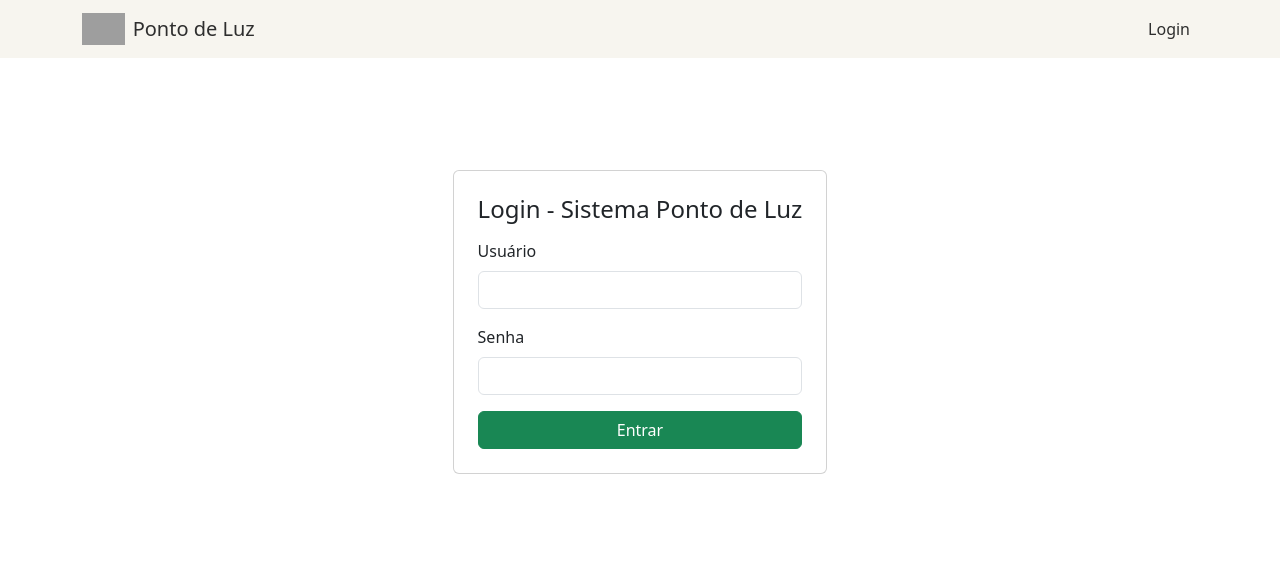
After one commit to eBachtold/PontoDeLuz, a Flask app: page /login in a window 1280 px wide. The commit adds this page. Shown: the top 561 px of the page. Run offline with Flask 3, Linux system fonts and the light colour scheme; grey boxes are pictures that could not be loaded.

Commit message:
adiciona usuários

```diff
--- a/app.py
+++ b/app.py
@@ -1,16 +1,23 @@
-from flask import Flask, render_template, request, redirect, url_for
+from flask import Flask, render_template, request, redirect, url_for, flash, session
 from sqlalchemy import create_engine, text
 import os
 from dotenv import load_dotenv
 from decimal import Decimal
 from flask import flash, redirect, url_for, render_template, request
+from functools import wraps
 
 load_dotenv()
+
+
 
 
 app = Flask(__name__)
 app.secret_key = os.environ.get("SECRET_KEY", "fallback-chave-local") #Chave para usar na rede
 #app.secret_key = "chave-muito-secreta-e-grande-123"  # chave para usar localmente para testes
+
+# Usuário 'fixo' só pra começar (pode pegar de env depois)
+app.config["LOGIN_USER"] = "admin"
+app.config["LOGIN_PASS"] = "1234"
 
 # Conexão com Supabase
 DATABASE_URL = os.getenv("DATABASE_URL")
@@ -28,10 +35,51 @@ def home():
     return render_template("home.html")
 
 # ------------------------
+# DECORADOR
+# ------------------------
+def login_required(view_func):
+    @wraps(view_func)
+    def wrapper(*args, **kwargs):
+        if not session.get("usuario_logado"):
+            flash("Faça login para acessar o sistema.", "warning")
+            return redirect(url_for("login"))
+        return view_func(*args, **kwargs)
+    return wrapper
+
+# ------------------------
+# LOGIN E LOGOUT
+# ------------------------
+
+@app.route("/login", methods=["GET", "POST"])
+def login():
+    if request.method == "POST":
+        usuario = request.form.get("usuario", "").strip()
+        senha = request.form.get("senha", "").strip()
+
+        if usuario == app.config["LOGIN_USER"] and senha == app.config["LOGIN_PASS"]:
+            session["usuario_logado"] = usuario
+            flash("Login realizado com sucesso!", "success")
+            return redirect(url_for("home"))
+        else:
+            flash("Usuário ou senha inválidos.", "danger")
+
+    return render_template("login.html")
+
+
+@app.route("/logout")
+def logout():
+    session.pop("usuario_logado", None)
+    flash("Você saiu do sistema.", "info")
+    return redirect(url_for("login"))
+
+
+
+# ------------------------
 # PRODUTOS
 # ------------------------
 
 @app.route("/produtos")
+@login_required
 def produtos():
     codigo = request.args.get("codigo", "").strip()
     categoria = request.args.get("categoria", "").strip()
@@ -65,6 +113,7 @@ def produtos():
     )
 
 @app.route("/produtos/novo", methods=["GET", "POST"])
+@login_required
 def novo_produto():
     if request.method == "POST":
         codigo = request.form.get("codigo", "").strip()
@@ -102,6 +151,7 @@ def novo_produto():
 # ------------------------
 
 @app.route("/produtos/<int:produto_id>/editar", methods=["GET", "POST"])
+@login_required
 def editar_produto(produto_id):
     if request.method == "POST":
         codigo = request.form.get("codigo", "").strip()
@@ -160,6 +210,7 @@ from sqlalchemy.exc import IntegrityError
 # ------------------------
 
 @app.route("/produtos/<int:produto_id>/excluir", methods=["POST"])
+@login_required
 def excluir_produto(produto_id):
     try:
         with engine.connect() as conn:
@@ -182,6 +233,7 @@ def excluir_produto(produto_id):
 # ------------------------
 
 @app.route("/api/produto/<codigo>")
+@login_required
 def api_get_produto(codigo):
     with engine.connect() as conn:
         row = conn.execute(
@@ -210,6 +262,7 @@ def api_get_produto(codigo):
 # ------------------------
 
 @app.route("/vendas", methods=["GET", "POST"])
+@login_required
 def nova_venda():
     with engine.connect() as conn:
         produtos = conn.execute(
@@ -305,6 +358,7 @@ def nova_venda():
 # ------------------------
 
 @app.route("/relatorio", methods=["GET", "POST"])
+@login_required
 def relatorio():
     vendas = None
     if request.method == "POST":
--- a/templates/base.html
+++ b/templates/base.html
@@ -38,12 +38,11 @@
 
 <nav class="navbar navbar-expand-lg navbar-pontodeluz">
     <div class="container">
-        <!-- Logo + título -->
         <a class="navbar-brand d-flex align-items-center" href="{{ url_for('home') }}">
-            <img src="{{ url_for('static', filename='pontodeluz.png') }}"
+            <img src="{{ url_for('static', filename='logo-pontodeluz.png') }}"
                  alt="Ponto de Luz"
                  class="me-2"
-                 style="height: 42px;">
+                 style="height: 32px;">
             <span>Ponto de Luz</span>
         </a>
 
@@ -54,6 +53,7 @@
 
         <div class="collapse navbar-collapse justify-content-end" id="navbarPontoDeLuz">
             <ul class="navbar-nav mb-2 mb-lg-0">
+                {% if session.get('usuario_logado') %}
                     <li class="nav-item">
                         <a class="nav-link" href="{{ url_for('produtos') }}">Produtos</a>
                     </li>
@@ -63,10 +63,19 @@
                     <li class="nav-item">
                         <a class="nav-link" href="{{ url_for('relatorio') }}">Relatórios</a>
                     </li>
+                    <li class="nav-item">
+                        <a class="nav-link" href="{{ url_for('logout') }}">Sair</a>
+                    </li>
+                {% else %}
+                    <li class="nav-item">
+                        <a class="nav-link" href="{{ url_for('login') }}">Login</a>
+                    </li>
+                {% endif %}
             </ul>
         </div>
     </div>
 </nav>
+
 
 <!-- mensagens flash abaixo do header -->
 <div class="container mt-3">
--- /dev/null
+++ b/templates/login.html
@@ -0,0 +1,23 @@
+{% extends "base.html" %}
+
+{% block content %}
+<div class="d-flex justify-content-center align-items-center" style="min-height: 60vh;">
+  <div class="card p-4" style="min-width: 320px;">
+    <h4 class="mb-3 text-center">Login - Sistema Ponto de Luz</h4>
+
+    <form method="post">
+      <div class="mb-3">
+        <label class="form-label">Usuário</label>
+        <input type="text" name="usuario" class="form-control" required>
+      </div>
+
+      <div class="mb-3">
+        <label class="form-label">Senha</label>
+        <input type="password" name="senha" class="form-control" required>
+      </div>
+
+      <button type="submit" class="btn btn-success w-100">Entrar</button>
+    </form>
+  </div>
+</div>
+{% endblock %}
```
Lines whose indentation alone changed are shown as unchanged.
